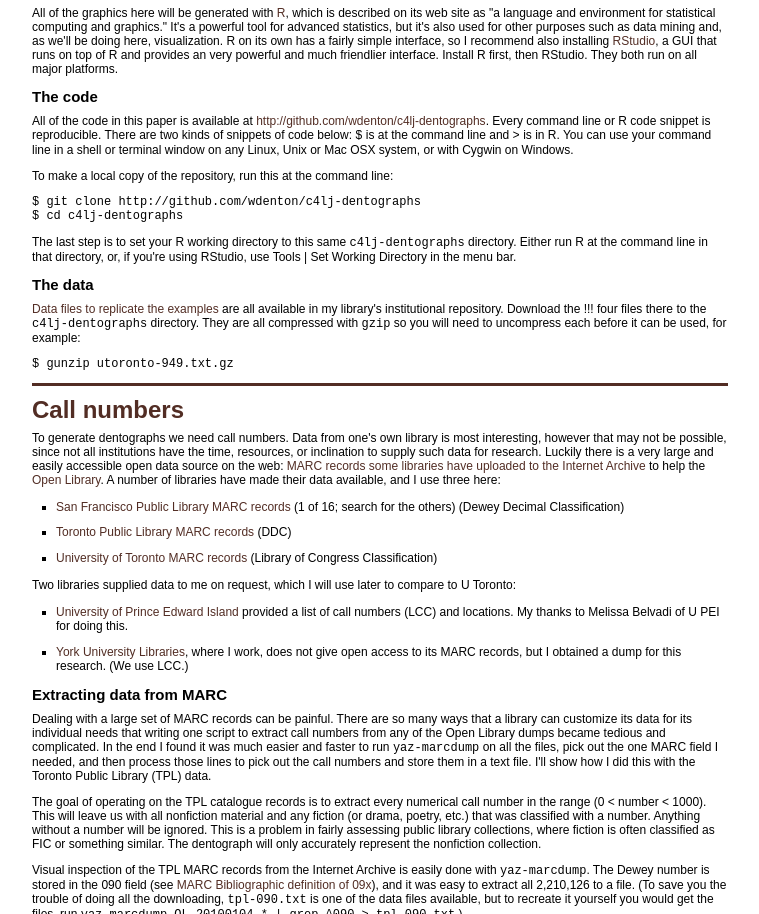
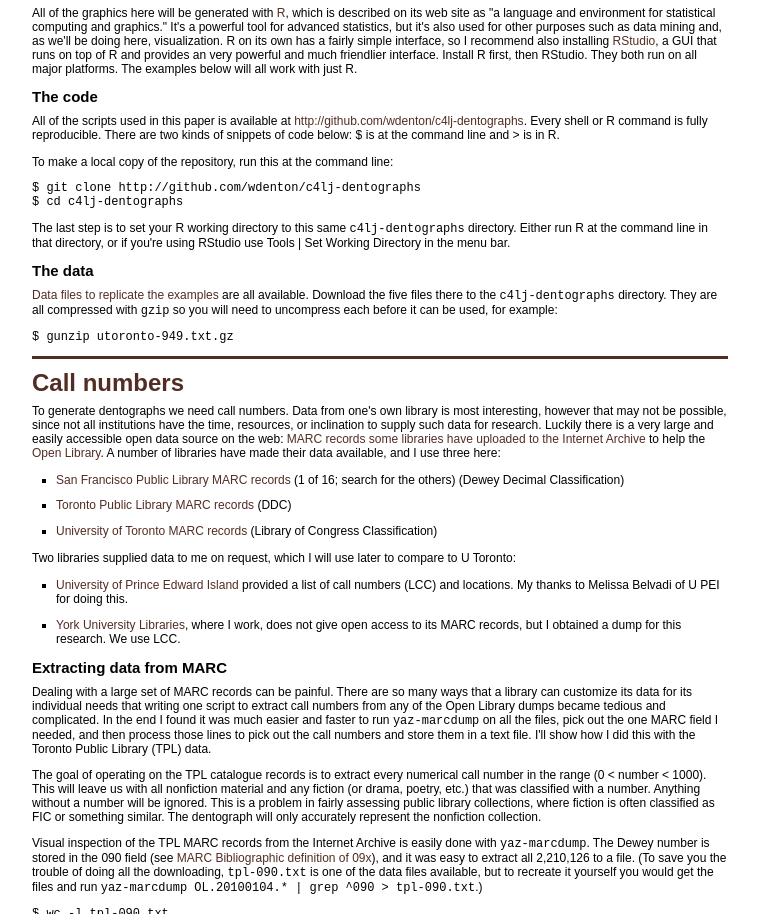
Before and after one commit to wdenton/c4lj-dentographs-paper, a plain HTML site: page index.html in a window 1280 px wide. Shown: the part 1429-2343 px from the top of the page, without its empty margins (196-955 px from the left). Drawn offline with Linux system fonts and the light colour scheme.

Commit message:
Fiddling

```diff
--- a/index.html
+++ b/index.html
@@ -58,11 +58,11 @@ A dentograph is a compact visualization of a library's holding, built on the ide
 
 <h2>R</h2>
 
-<p>All of the graphics here will be generated with <a href="http://www.r-project.org/">R</a>, which is described on its web site as "a language and environment for statistical computing and graphics." It's a powerful tool for advanced statistics, but it's also used for other purposes such as data mining and, as we'll be doing here, visualization.  R on its own has a fairly simple interface, so I recommend also installing <a href="http://www.rstudio.org/">RStudio</a>, a GUI that runs on top of R and provides an very powerful and much friendlier interface. Install R first, then RStudio. They both run on all major platforms.</p>
+<p>All of the graphics here will be generated with <a href="http://www.r-project.org/">R</a>, which is described on its web site as "a language and environment for statistical computing and graphics." It's a powerful tool for advanced statistics, but it's also used for other purposes such as data mining and, as we'll be doing here, visualization.  R on its own has a fairly simple interface, so I recommend also installing <a href="http://www.rstudio.org/">RStudio</a>, a GUI that runs on top of R and provides an very powerful and much friendlier interface. Install R first, then RStudio. They both run on all major platforms.  The examples below will all work with just R.</p>
 
 <h2>The code</h2>
 
-<p>All of the code in this paper is available at <a href="http://github.com/wdenton/c4lj-dentographs">http://github.com/wdenton/c4lj-dentographs</a>. Every command line or R code snippet is reproducible. There are two kinds of snippets of code below: <code>$</code> is at the command line and <code>&gt;</code> is in R.  You can use your command line in a shell or terminal window on any Linux, Unix or Mac OSX system, or with Cygwin on Windows. </p>
+<p>All of the scripts used in this paper is available at <a href="http://github.com/wdenton/c4lj-dentographs">http://github.com/wdenton/c4lj-dentographs</a>. Every shell or R command is fully reproducible. There are two kinds of snippets of code below: <code>$</code> is at the command line and <code>&gt;</code> is in R.</p>
 
 <p>To make a local copy of the repository, run this at the command line:</p>
 
@@ -70,11 +70,11 @@ A dentograph is a compact visualization of a library's holding, built on the ide
 $ cd c4lj-dentographs
 </code></pre>
 
-<p>The last step is to set your R working directory to this same <code>c4lj-dentographs</code> directory. Either run R at the command line in that directory, or, if you're using RStudio, use Tools | Set Working Directory in the menu bar.</p>
+<p>The last step is to set your R working directory to this same <code>c4lj-dentographs</code> directory. Either run R at the command line in that directory, or if you're using RStudio use Tools | Set Working Directory in the menu bar.</p>
 
 <h2>The data</h2>
 
-<p><a href="http://hdl.handle.net/10315/10024">Data files to replicate the examples</a> are all available in my library's institutional repository.  Download the !!! four files there to the <code>c4lj-dentographs</code> directory.  They are all compressed with <code>gzip</code> so you will need to uncompress each before it can be used, for example:</p>
+<p><a href="http://hdl.handle.net/10315/10024">Data files to replicate the examples</a> are all available.  Download the five files there to the <code>c4lj-dentographs</code> directory.  They are all compressed with <code>gzip</code> so you will need to uncompress each before it can be used, for example:</p>
 
 <pre><code>$ gunzip utoronto-949.txt.gz
 </code></pre>
@@ -93,7 +93,7 @@ $ cd c4lj-dentographs
 
 <ul>
 <li><a href="http://www.upei.ca/">University of Prince Edward Island</a> provided a list of call numbers (LCC) and locations. My thanks to Melissa Belvadi of U PEI for doing this.</li>
-<li><a href="http://www.library.yorku.ca/">York University Libraries</a>, where I work, does not give open access to its MARC records, but I obtained a dump for this research.  (We use LCC.)</li>
+<li><a href="http://www.library.yorku.ca/">York University Libraries</a>, where I work, does not give open access to its MARC records, but I obtained a dump for this research.  We use LCC.</li>
 </ul>
 
 <h2>Extracting data from MARC</h2>
@@ -102,7 +102,7 @@ $ cd c4lj-dentographs
 
 <p>The goal of operating on the TPL catalogue records is to extract every numerical call number in the range (0 &lt; number &lt; 1000). This will leave us with all nonfiction material and any fiction (or drama, poetry, etc.) that was classified with a number.  Anything without a number will be ignored.  This is a problem in fairly assessing public library collections, where fiction is often classified as FIC or something similar. The dentograph will only accurately represent the nonfiction collection.</p>
 
-<p>Visual inspection of the TPL MARC records from the Internet Archive is easily done with <code>yaz-marcdump</code>.  The Dewey number is stored in the 090 field (see <a href="http://www.loc.gov/marc/bibliographic/bd09x.html">MARC Bibliographic definition of 09x</a>), and it was easy to extract all 2,210,126 to a file. (To save you the trouble of doing all the downloading, <code>tpl-090.txt</code> is one of the data files available, but to recreate it yourself you would get the files, run <code>yaz-marcdump OL.20100104.* | grep ^090 &gt; tpl-090.txt</code>.)</p>
+<p>Visual inspection of the TPL MARC records from the Internet Archive is easily done with <code>yaz-marcdump</code>.  The Dewey number is stored in the 090 field (see <a href="http://www.loc.gov/marc/bibliographic/bd09x.html">MARC Bibliographic definition of 09x</a>), and it was easy to extract all 2,210,126 to a file. (To save you the trouble of doing all the downloading, <code>tpl-090.txt</code> is one of the data files available, but to recreate it yourself you would get the files and run <code>yaz-marcdump OL.20100104.* | grep ^090 &gt; tpl-090.txt</code>.)</p>
 
 <pre><code>$ wc -l tpl-090.txt
 2210126 tpl-090.txt
```
Also changed, not shown: dentograph-paper.html (+6 -6 lines), images/utoronto-branches-smaller.png, images/utoronto-branches.png, 1 other file.
